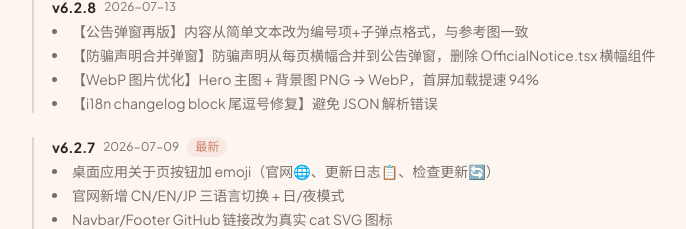
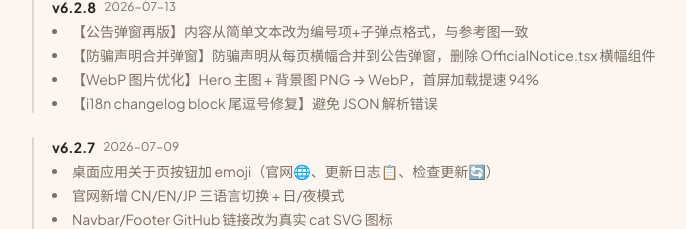
Before and after one commit to kuangketongxue/library-remind, a Next.js app in the folder rest-reminder-site/: page /docs in a window 1280 px wide. Shown: the part 8040-8269 px from the top of the page, without its empty margins (292-978 px from the left). Built offline with nearby package versions, Linux system fonts and the light colour scheme.

Commit message:
fix: docs 更新日志去掉 v6.2.7 残留的最新 badge

```diff
--- a/rest-reminder-site/src/app/docs/page.tsx
+++ b/rest-reminder-site/src/app/docs/page.tsx
@@ -613,7 +613,6 @@ C:\\Python314\\python.exe rest_reminder.py --silent`}
                 <div className="flex items-center gap-2 mb-1">
                   <span className="text-sm font-bold">v6.2.7</span>
                   <span className="text-xs text-[var(--fg-dim)]">2026-07-09</span>
-                  <span className="text-xs bg-[var(--accent-soft)] text-[var(--accent)] px-2 py-0.5 rounded-full">{t("docs.changelog_latest")}</span>
                 </div>
                 <ul className="text-[var(--fg-dim)] text-sm space-y-1 list-disc list-inside">
                   <li>{t("changelog.v6_2_7.i1")}</li>
```
